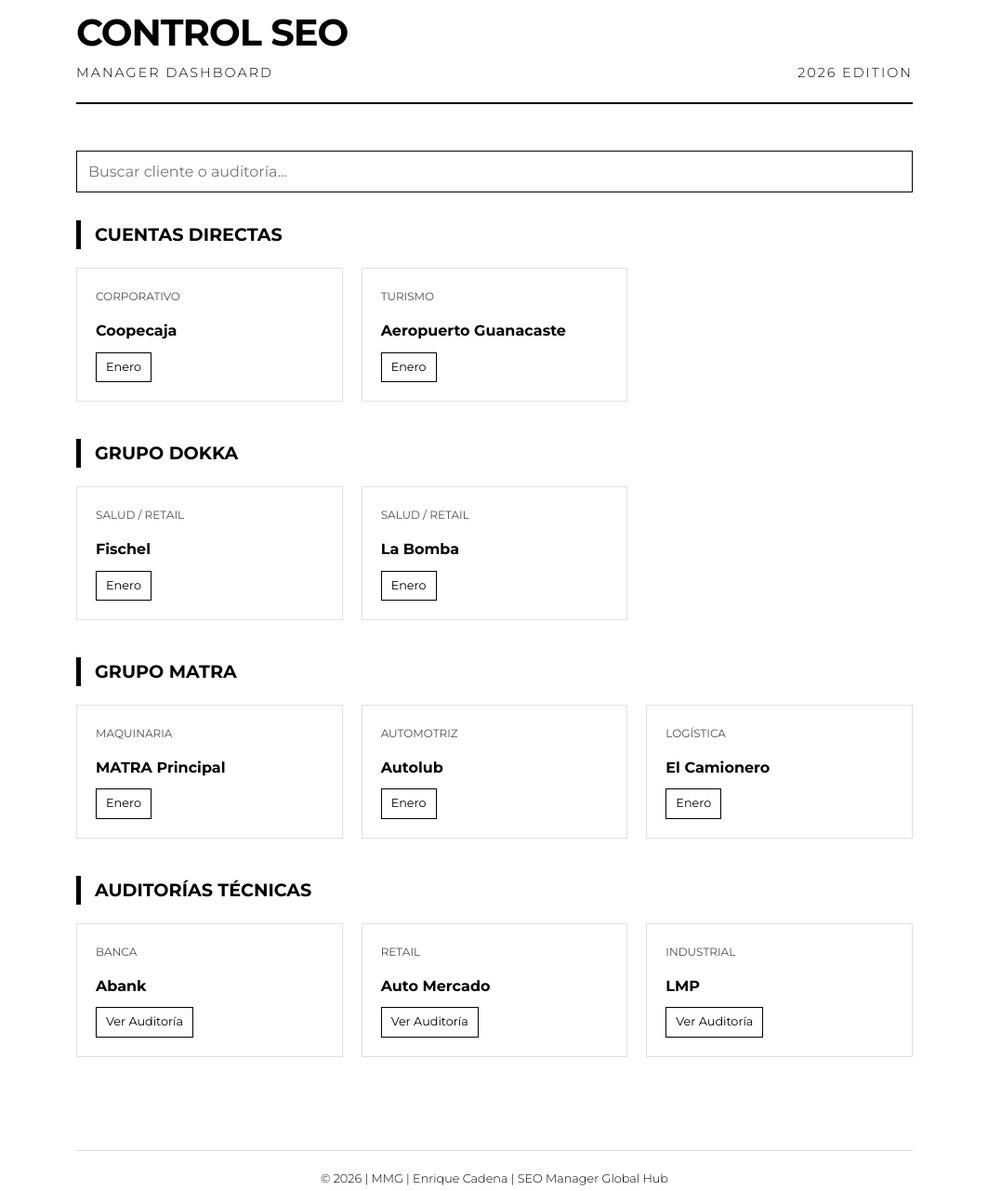
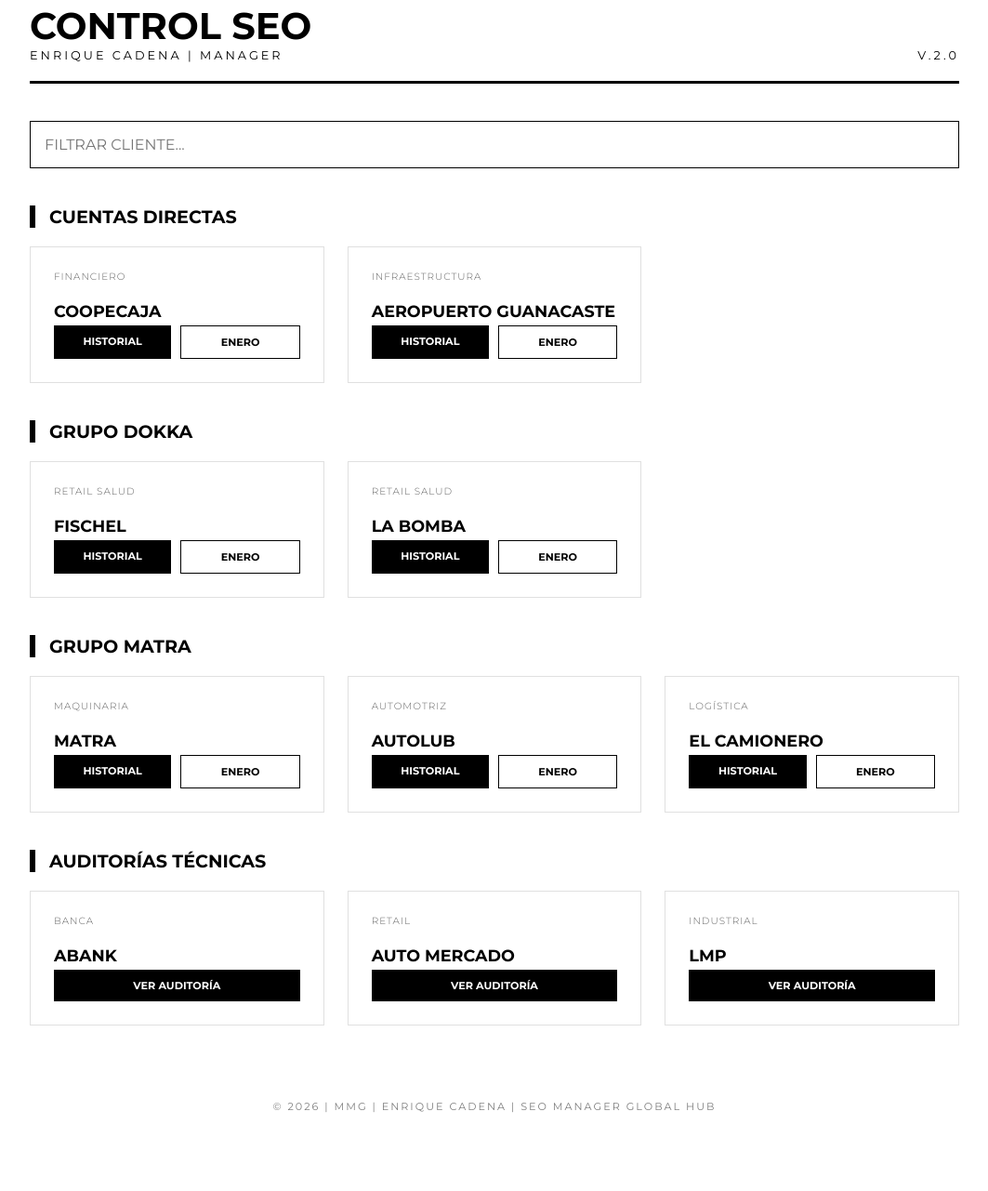
Before and after one commit to SEO-EnriqueCadena/ControlSEO, a plain HTML site: page index.html in a window 1280 px wide. Shown: the part 37-1318 px from the top of the page at 93% size, without its empty margins (108-1171 px from the left). After the commit the page ends 1274 px from the top, so only its background shows below. Drawn offline with Linux system fonts and the light colour scheme.

Commit message:
Update index.html

```diff
--- a/index.html
+++ b/index.html
@@ -4,158 +4,138 @@
     <meta charset="UTF-8">
     <meta name="viewport" content="width=device-width, initial-scale=1.0">
     <meta name="robots" content="noindex, nofollow">
-    <title>Control SEO | Enrique Cadena</title>
-    <!-- Fuente Montserrat desde Google Fonts -->
+    <title>Control SEO | Dashboard Global</title>
+    <!-- Montserrat Font -->
     <link href="https://fonts.googleapis.com/css2?family=Montserrat:wght@300;400;700&display=swap" rel="stylesheet">
     <style>
         :root {
-            --bg-color: #ffffff;
-            --text-color: #000000;
-            --accent-color: #f4f4f4;
-            --border-color: #e0e0e0;
-            --transition: all 0.3s ease;
+            --bg: #ffffff;
+            --text: #000000;
+            --gray: #f4f4f4;
+            --border: #e0e0e0;
         }
 
-        * {
-            margin: 0;
-            padding: 0;
-            box-sizing: border-box;
-        }
+        * { margin: 0; padding: 0; box-sizing: border-box; }
 
         body {
             font-family: 'Montserrat', sans-serif;
-            background-color: var(--bg-color);
-            color: var(--text-color);
-            line-height: 1.6;
+            background-color: var(--bg);
+            color: var(--text);
             padding: 40px 20px;
         }
 
-        .container {
-            max-width: 900px;
-            margin: 0 auto;
-        }
+        .container { max-width: 1000px; margin: 0 auto; }
 
         header {
-            border-bottom: 2px solid var(--text-color);
+            border-bottom: 3px solid var(--text);
             padding-bottom: 20px;
-            margin-bottom: 50px;
+            margin-bottom: 40px;
             display: flex;
             justify-content: space-between;
             align-items: flex-end;
         }
 
-        header h1 {
-            font-weight: 700;
-            font-size: 2.5rem;
-            text-transform: uppercase;
-            letter-spacing: -1px;
-        }
+        header h1 { font-size: 2.5rem; text-transform: uppercase; font-weight: 700; }
+        header p { font-size: 0.8rem; letter-spacing: 3px; text-transform: uppercase; }
 
-        header p {
-            font-weight: 300;
-            font-size: 0.9rem;
-            text-transform: uppercase;
-            letter-spacing: 2px;
-        }
-
-        .search-container {
-            margin-bottom: 30px;
-        }
-
-        #filterInput {
+        .search-box { margin-bottom: 40px; }
+        #clientSearch {
             width: 100%;
-            padding: 12px;
-            border: 1px solid var(--text-color);
+            padding: 15px;
+            border: 1px solid var(--text);
             font-family: 'Montserrat', sans-serif;
             font-size: 1rem;
             outline: none;
         }
 
-        .category-section {
-            margin-bottom: 40px;
+        .section-title {
+            font-size: 1.2rem;
+            font-weight: 700;
+            text-transform: uppercase;
+            margin: 40px 0 20px 0;
+            border-left: 6px solid var(--text);
+            padding-left: 15px;
         }
 
-        .category-title {
-            font-weight: 700;
-            font-size: 1.2rem;
-            border-left: 5px solid var(--text-color);
-            padding-left: 15px;
-            margin-bottom: 20px;
+        .client-grid {
+            display: grid;
+            grid-template-columns: repeat(auto-fill, minmax(300px, 1fr));
+            gap: 25px;
+        }
+
+        .card {
+            border: 1px solid var(--border);
+            padding: 25px;
+            transition: all 0.3s ease;
+            display: flex;
+            flex-direction: column;
+        }
+
+        .card:hover {
+            border-color: var(--text);
+            box-shadow: 10px 10px 0px var(--text);
+            transform: translate(-5px, -5px);
+        }
+
+        .card h3 {
+            font-size: 1.1rem;
+            margin-bottom: 5px;
             text-transform: uppercase;
         }
 
-        .grid {
-            display: grid;
-            grid-template-columns: repeat(auto-fill, minmax(250px, 1fr));
-            gap: 20px;
-        }
-
-        /* Estilos de las Cards */
-        .client-card {
-            border: 1px solid var(--border-color);
-            padding: 20px;
-            transition: var(--transition);
-            display: flex;
-            flex-direction: column;
-            justify-content: space-between;
-        }
-
-        .client-card:hover {
-            background-color: var(--text-color);
-            color: var(--bg-color);
-            border-color: var(--text-color);
-        }
-
-        .client-card h3 {
-            font-size: 1rem;
-            margin-bottom: 10px;
-            font-weight: 700;
-        }
-
-        .client-card .sub-label {
-            font-size: 0.75rem;
+        .card .group-label {
+            font-size: 0.65rem;
+            font-weight: 300;
+            color: #666;
             text-transform: uppercase;
-            opacity: 0.7;
-            margin-bottom: 15px;
+            letter-spacing: 1px;
+            margin-bottom: 20px;
             display: block;
         }
 
-        .report-links {
+        .actions {
             display: flex;
-            flex-wrap: wrap;
             gap: 10px;
+            margin-top: auto;
         }
 
-        .btn-report {
-            font-size: 0.8rem;
+        .btn {
+            flex: 1;
+            text-align: center;
+            padding: 10px;
             text-decoration: none;
-            color: inherit;
-            border: 1px solid currentColor;
-            padding: 5px 10px;
-            transition: var(--transition);
+            font-size: 0.7rem;
+            font-weight: 700;
+            text-transform: uppercase;
+            transition: 0.2s;
         }
 
-        .btn-report:hover {
-            background-color: var(--bg-color);
-            color: var(--text-color);
+        .btn-main {
+            background-color: var(--text);
+            color: var(--bg);
+        }
+
+        .btn-sub {
+            border: 1px solid var(--text);
+            color: var(--text);
+        }
+
+        .btn:hover {
+            opacity: 0.7;
         }
 
         footer {
-            margin-top: 100px;
+            margin-top: 80px;
             text-align: center;
-            font-size: 0.8rem;
-            font-weight: 300;
-            border-top: 1px solid var(--border-color);
-            padding-top: 20px;
+            font-size: 0.7rem;
+            opacity: 0.5;
+            text-transform: uppercase;
+            letter-spacing: 2px;
         }
 
-        /* Responsive */
         @media (max-width: 600px) {
-            header {
-                flex-direction: column;
-                align-items: flex-start;
-            }
             header h1 { font-size: 1.8rem; }
+            .client-grid { grid-template-columns: 1fr; }
         }
     </style>
 </head>
@@ -165,148 +145,125 @@
         <header>
             <div>
                 <h1>Control SEO</h1>
-                <p>Manager Dashboard</p>
+                <p>Enrique Cadena | Manager</p>
             </div>
-            <div>
-                <p>2026 Edition</p>
-            </div>
+            <p>v.2.0</p>
         </header>
 
-        <div class="search-container">
-            <input type="text" id="filterInput" placeholder="Buscar cliente o auditoría..." onkeyup="filterClients()">
+        <div class="search-box">
+            <input type="text" id="clientSearch" placeholder="FILTRAR CLIENTE..." onkeyup="filterClients()">
         </div>
 
-        <!-- SECCIÓN: CLIENTES DIRECTOS -->
-        <section class="category-section">
-            <h2 class="category-title">Cuentas Directas</h2>
-            <div class="grid">
+        <!-- CUENTAS DIRECTAS -->
+        <h2 class="section-title">Cuentas Directas</h2>
+        <div class="client-grid">
             <!-- Coopecaja -->
-                <div class="client-card">
-                    <div>
-                        <span class="sub-label">Corporativo</span>
+            <div class="card">
+                <span class="group-label">Financiero</span>
                 <h3>Coopecaja</h3>
-                    </div>
-                    <div class="report-links">
-                        <a href="Coopecaja/reporte-enero/index.html" class="btn-report">Enero</a>
+                <div class="actions">
+                    <a href="Coopecaja/reportes/index.html" class="btn btn-main">Historial</a>
+                    <a href="Coopecaja/reportes/enero.html" class="btn btn-sub">Enero</a>
                 </div>
             </div>
 
             <!-- Aeropuerto -->
-                <div class="client-card">
-                    <div>
-                        <span class="sub-label">Turismo</span>
+            <div class="card">
+                <span class="group-label">Infraestructura</span>
                 <h3>Aeropuerto Guanacaste</h3>
-                    </div>
-                    <div class="report-links">
-                        <a href="AeropuertoGuanacaste/reporte-enero/index.html" class="btn-report">Enero</a>
+                <div class="actions">
+                    <a href="AeropuertoGuanacaste/reportes/index.html" class="btn btn-main">Historial</a>
+                    <a href="AeropuertoGuanacaste/reportes/enero.html" class="btn btn-sub">Enero</a>
                 </div>
             </div>
         </div>
-        </section>
 
-        <!-- SECCIÓN: GRUPO DOKKA -->
-        <section class="category-section">
-            <h2 class="category-title">Grupo Dokka</h2>
-            <div class="grid">
-                <div class="client-card">
-                    <div>
-                        <span class="sub-label">Salud / Retail</span>
+        <!-- GRUPO DOKKA -->
+        <h2 class="section-title">Grupo Dokka</h2>
+        <div class="client-grid">
+            <div class="card">
+                <span class="group-label">Retail Salud</span>
                 <h3>Fischel</h3>
-                    </div>
-                    <div class="report-links">
-                        <a href="Dokka/Fischel/reporte-enero/index.html" class="btn-report">Enero</a>
+                <div class="actions">
+                    <a href="Dokka/Fischel/reportes/index.html" class="btn btn-main">Historial</a>
+                    <a href="Dokka/Fischel/reportes/enero.html" class="btn btn-sub">Enero</a>
                 </div>
             </div>
-                <div class="client-card">
-                    <div>
-                        <span class="sub-label">Salud / Retail</span>
+            <div class="card">
+                <span class="group-label">Retail Salud</span>
                 <h3>La Bomba</h3>
-                    </div>
-                    <div class="report-links">
-                        <a href="Dokka/LaBomba/reporte-enero/index.html" class="btn-report">Enero</a>
+                <div class="actions">
+                    <a href="Dokka/LaBomba/reportes/index.html" class="btn btn-main">Historial</a>
+                    <a href="Dokka/LaBomba/reportes/enero.html" class="btn btn-sub">Enero</a>
                 </div>
             </div>
         </div>
-        </section>
 
-        <!-- SECCIÓN: GRUPO MATRA -->
-        <section class="category-section">
-            <h2 class="category-title">Grupo MATRA</h2>
-            <div class="grid">
-                <div class="client-card">
-                    <div>
-                        <span class="sub-label">Maquinaria</span>
-                        <h3>MATRA Principal</h3>
-                    </div>
-                    <div class="report-links">
-                        <a href="MATRA/MATRA/reporte-enero/index.html" class="btn-report">Enero</a>
+        <!-- GRUPO MATRA -->
+        <h2 class="section-title">Grupo MATRA</h2>
+        <div class="client-grid">
+            <div class="card">
+                <span class="group-label">Maquinaria</span>
+                <h3>MATRA</h3>
+                <div class="actions">
+                    <a href="MATRA/MATRA/reportes/index.html" class="btn btn-main">Historial</a>
+                    <a href="MATRA/MATRA/reportes/enero.html" class="btn btn-sub">Enero</a>
                 </div>
             </div>
-                <div class="client-card">
-                    <div>
-                        <span class="sub-label">Automotriz</span>
+            <div class="card">
+                <span class="group-label">Automotriz</span>
                 <h3>Autolub</h3>
-                    </div>
-                    <div class="report-links">
-                        <a href="MATRA/Autolub/reporte-enero/index.html" class="btn-report">Enero</a>
+                <div class="actions">
+                    <a href="MATRA/Autolub/reportes/index.html" class="btn btn-main">Historial</a>
+                    <a href="MATRA/Autolub/reportes/enero.html" class="btn btn-sub">Enero</a>
                 </div>
             </div>
-                <div class="client-card">
-                    <div>
-                        <span class="sub-label">Logística</span>
+            <div class="card">
+                <span class="group-label">Logística</span>
                 <h3>El Camionero</h3>
-                    </div>
-                    <div class="report-links">
-                        <a href="MATRA/ElCamionero/reporte-enero/index.html" class="btn-report">Enero</a>
+                <div class="actions">
+                    <a href="MATRA/ElCamionero/reportes/index.html" class="btn btn-main">Historial</a>
+                    <a href="MATRA/ElCamionero/reportes/enero.html" class="btn btn-sub">Enero</a>
                 </div>
             </div>
         </div>
-        </section>
 
-        <!-- SECCIÓN: AUDITORÍAS -->
-        <section class="category-section">
-            <h2 class="category-title">Auditorías Técnicas</h2>
-            <div class="grid">
-                <div class="client-card">
-                    <div>
-                        <span class="sub-label">Banca</span>
+        <!-- AUDITORÍAS -->
+        <h2 class="section-title">Auditorías Técnicas</h2>
+        <div class="client-grid">
+            <div class="card">
+                <span class="group-label">Banca</span>
                 <h3>Abank</h3>
-                    </div>
-                    <div class="report-links">
-                        <a href="Auditorias/abank/index.html" class="btn-report">Ver Auditoría</a>
+                <div class="actions">
+                    <a href="Auditorias/abank/index.html" class="btn btn-main">Ver Auditoría</a>
                 </div>
             </div>
-                <div class="client-card">
-                    <div>
-                        <span class="sub-label">Retail</span>
+            <div class="card">
+                <span class="group-label">Retail</span>
                 <h3>Auto Mercado</h3>
-                    </div>
-                    <div class="report-links">
-                        <a href="Auditorias/automercado/index.html" class="btn-report">Ver Auditoría</a>
+                <div class="actions">
+                    <a href="Auditorias/automercado/index.html" class="btn btn-main">Ver Auditoría</a>
                 </div>
             </div>
-                <div class="client-card">
-                    <div>
-                        <span class="sub-label">Industrial</span>
+            <div class="card">
+                <span class="group-label">Industrial</span>
                 <h3>LMP</h3>
-                    </div>
-                    <div class="report-links">
-                        <a href="Auditorias/LMP/index.html" class="btn-report">Ver Auditoría</a>
+                <div class="actions">
+                    <a href="Auditorias/LMP/index.html" class="btn btn-main">Ver Auditoría</a>
                 </div>
             </div>
         </div>
-        </section>
 
         <footer>
-            <p>&copy; 2026 | MMG | Enrique Cadena | SEO Manager Global Hub</p>
+            © 2026 | MMG | Enrique Cadena | SEO Manager Global Hub
         </footer>
     </div>
 
     <script>
         function filterClients() {
-            let input = document.getElementById('filterInput');
+            let input = document.getElementById('clientSearch');
             let filter = input.value.toUpperCase();
-            let cards = document.getElementsByClassName('client-card');
+            let cards = document.getElementsByClassName('card');
 
             for (let i = 0; i < cards.length; i++) {
                 let h3 = cards[i].getElementsByTagName('h3')[0];
```
Lines whose indentation alone changed are shown as unchanged.
